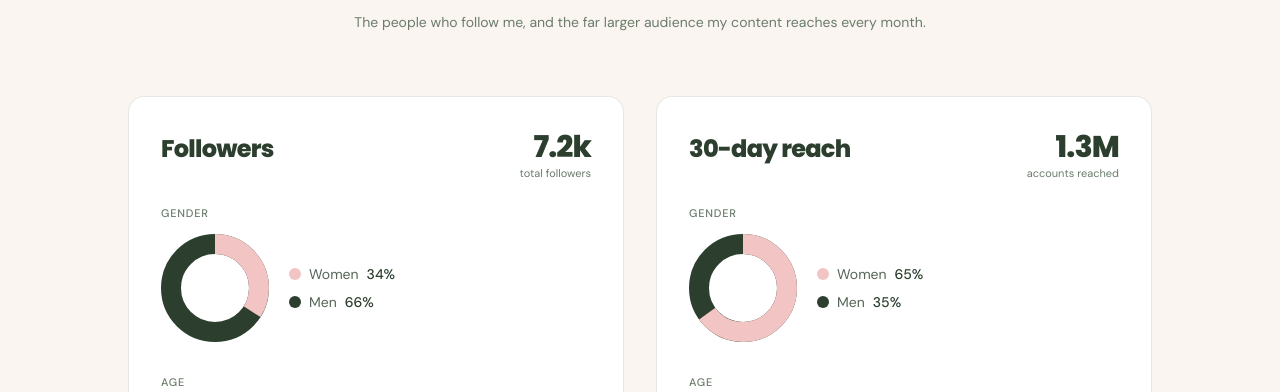
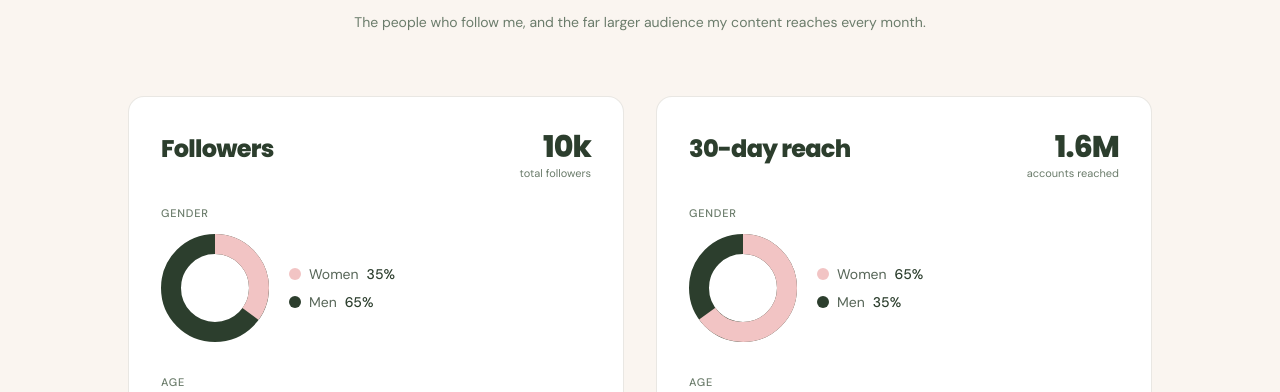
Before and after one commit to kirstiemcconnell/kirstieplaysgolf, a Next.js app: page / in a window 1280 px wide. Shown: the part 6073-6465 px from the top of the page. Built offline with nearby package versions, Linux system fonts and the light colour scheme.

Commit message:
Update Demographics.tsx

```diff
--- a/app/components/Demographics.tsx
+++ b/app/components/Demographics.tsx
@@ -17,11 +17,11 @@ type Audience = {
 
 const followers: Audience = {
   title: "Followers",
-  total: "7.2k",
+  total: "10k",
   totalLabel: "total followers",
   gender: [
-    { label: "Women", value: 34, color: "var(--blush)" },
-    { label: "Men", value: 66, color: "var(--forest)" },
+    { label: "Women", value: 35, color: "var(--blush)" },
+    { label: "Men", value: 65, color: "var(--forest)" },
   ],
   age: [
     { label: "13-24", value: 3.2 },
@@ -41,7 +41,7 @@ const followers: Audience = {
 
 const reach: Audience = {
   title: "30-day reach",
-  total: "1.3M",
+  total: "1.6M",
   totalLabel: "accounts reached",
   gender: [
     { label: "Women", value: 65, color: "var(--blush)" },
```
